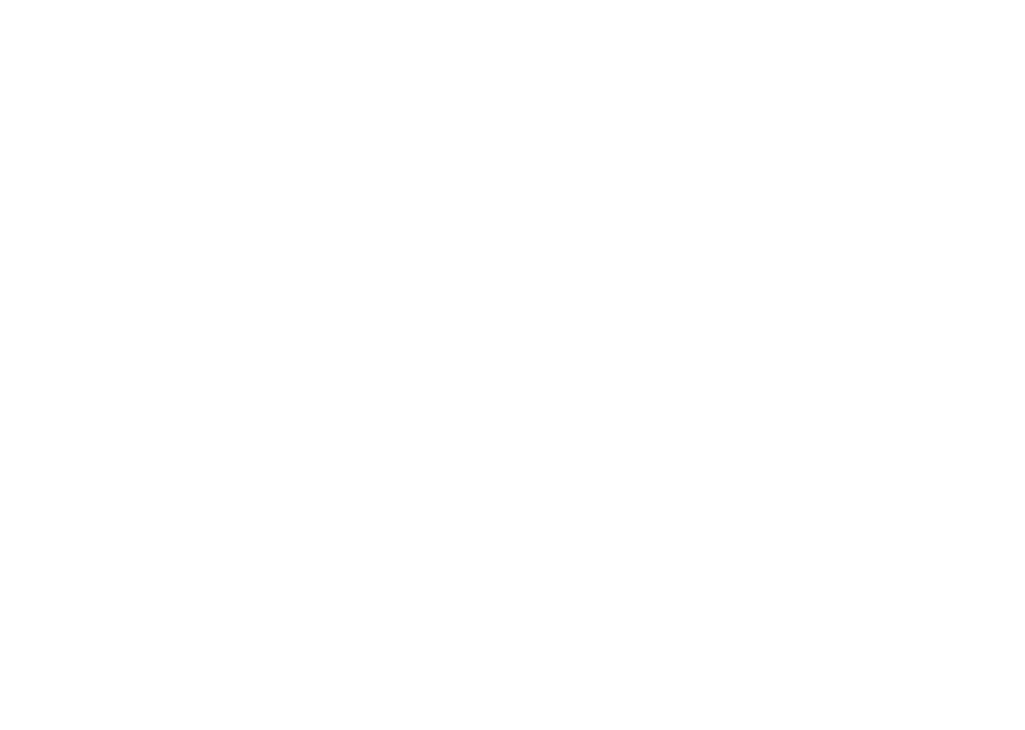
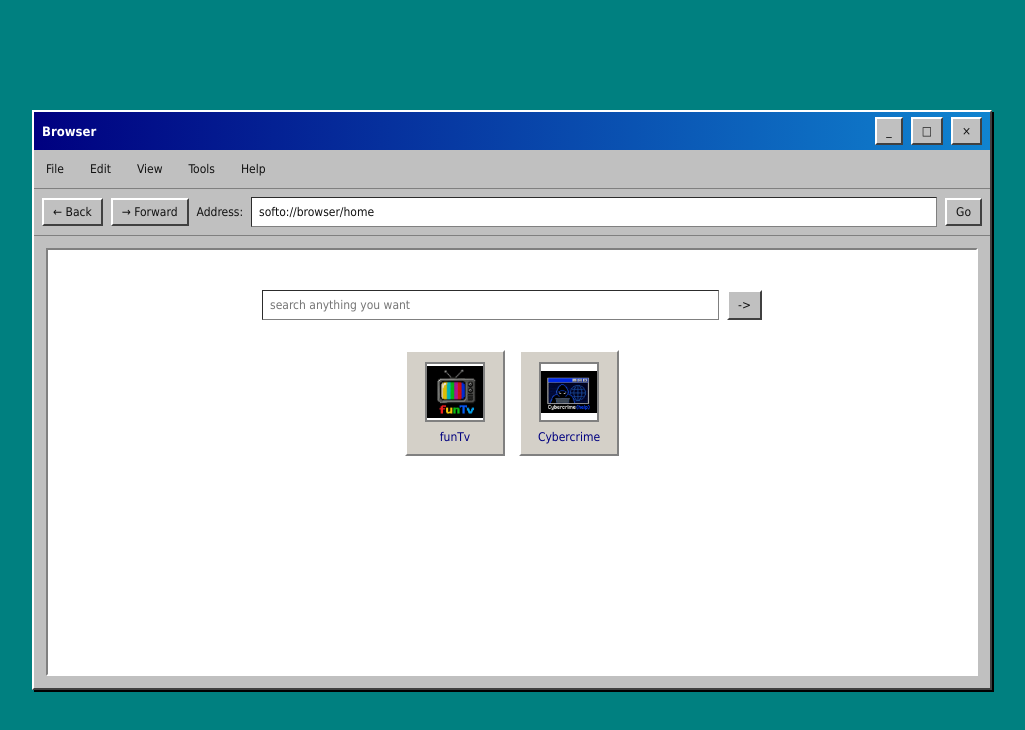
Before and after one commit to VanshWebDevloper/I-Agree, a plain HTML site: page apps/browser.html in a window 1280 px wide. Shown: the whole page, without its empty margins (128-1153 px from the left). Drawn offline with Linux system fonts and the light colour scheme.

Commit message:
Completed fictional fake store and browser and complete installation of chatbot first i will prepare every webpages and stuff and then work on adding story in it.

```diff
--- a/apps/browser.html
+++ b/apps/browser.html
@@ -4,8 +4,52 @@
   <meta charset="UTF-8">
   <meta name="viewport" content="width=device-width, initial-scale=1.0">
   <title>I Agree - Browser</title>
+  <link rel="stylesheet" href="../css/browser.css">
 </head>
 <body>
-
+  <main class="window">
+    <header class="title-bar">
+      <div class="title">Browser</div>
+      <div class="window-controls">
+        <button>_</button>
+        <button>□</button>
+        <a href="../desktop.html">×</a>
+      </div>
+    </header>
+    <nav class="menu-bar">
+      <span>File</span>
+      <span>Edit</span>
+      <span>View</span>
+      <span>Tools</span>
+      <span>Help</span>
+    </nav>
+    <section class="toolbar">
+      <button class="toolbar-button">← Back</button>
+      <button class="toolbar-button">→ Forward</button>
+      <div class="address">
+        <span>Address:</span>
+        <div class="address-field">softo://browser/home</div>
+      </div>
+      <button class="toolbar-button">Go</button>
+    </section>
+    <section class="homepage">
+      <form class="url-bar">
+        <input name="searchBar" type="text" placeholder="search anything you want">
+        <button type="submit" class="search">-></button>
+      </form>
+      <div class="shortcut-urls">
+        <div class="icon" id="ott">
+          <a href="#">
+            <img src="../images/funTv.jpg"
+            <span>funTv</span></a>
+        </div>
+        <div class="icon" id="report">
+          <a href="#">
+            <img src="../images/cybercrime.jpg">
+            <span>Cybercrime</span></a>
+        </div>
+      </div>
+    </section>
+  </main>
 </body>
 </html>
--- a/css/browser.css
+++ b/css/browser.css
@@ -0,0 +1,198 @@
+* {
+  margin: 0;
+  padding: 0;
+  box-sizing: border-box;
+}
+
+:root {
+  font: 12px Tahoma, Verdana,sans-serif;
+  color: #111;
+}
+
+body{
+  min-height: 100vh;
+  padding: 20px;
+  display: flex;
+  justify-content: center;
+  align-items: center;
+  background: #008080;
+}
+
+button,input {
+  font:inherit;
+}
+
+button {
+  cursor: pointer;
+  color: #111;
+}
+
+.window {
+  width: 100%;
+  max-width: 960px;
+  min-height: 580px;
+  display: flex;
+  flex-direction: column;
+  background: #c0c0c0;
+  border: 2px solid #fff;
+  border-right-color: #404040;
+  border-bottom-color: #404040;
+  box-shadow: 2px 2px #000;
+}
+
+.title-bar {
+  padding: 5px 8px;
+  background: linear-gradient(90deg, #000080, #1084d0);
+  color: white;
+  display: flex;
+  align-items: center;
+  justify-content: space-between;
+}
+
+.title {
+  font-size: 13px;
+  font-weight: bold;
+}
+
+.window-controls, .toolbar, .address {
+  display: flex;
+  align-items: center;
+  gap: 8px;
+}
+
+.window-controls button, .window-controls a, .toolbar-button, .search {
+  padding: 5px 9px;
+  background: #c0c0c0;
+  color: #111;
+  text-decoration: none;
+  border: 2px solid #fff;
+  border-right-color: #404040;
+  border-bottom-color: #404040;
+}
+
+button:active {
+  border-color: #404040 #fff #fff #404040;
+}
+
+.menu-bar, .toolbar {
+  padding: 8px;
+  border-bottom: 1px solid #808080;
+}
+
+.menu-bar {
+  display: flex;
+  gap: 18px;
+}
+
+.menu-bar span {
+  padding: 4px;
+}
+
+.menu-bar span:hover {
+  background: #000080;
+  color: white;
+}
+
+.address {
+  flex: 1;
+  min-width: 0;
+}
+
+.address-field {
+  flex: 1;
+  padding: 7px;
+  background: white;
+  border: 1px inset #808080;
+  overflow: hidden;
+  white-space: nowrap;
+}
+
+.homepage {
+  flex: 1;
+  margin: 12px;
+  padding: 40px 16px;
+  display: flex;
+  flex-direction: column;
+  align-items: center;
+  gap: 30px;
+  background: white;
+  border: 2px solid #808080;
+  border-right-color: white;
+  border-bottom-color: white;
+}
+
+.url-bar {
+  width: 100%;
+  max-width: 500px;
+  display: flex;
+  gap: 8px;
+}
+
+.url-bar input {
+  flex: 1;
+  min-width: 0;
+  padding: 7px;
+  background: white;
+  border: 1px inset #808080;
+}
+
+.shortcut-urls {
+  display: flex;
+  flex-wrap: wrap;
+  justify-content: center;
+  gap: 14px;
+}
+
+.icon {
+  width: 100px;
+  padding: 10px;
+  background: #d4d0c8;
+  border: 2px solid #fff;
+  border-right-color: #808080;
+  border-bottom-color: #808080;
+}
+
+.icon a {
+  display: flex;
+  flex-direction: column;
+  align-items: center;
+  gap: 8px;
+  color: #000080;
+  text-decoration: none;
+}
+
+.icon a:hover {
+  background: #000080;
+  color: #fff;
+}
+
+.icon img {
+  width: 60px;
+  height: 60px;
+  object-fit: contain;
+  background: #fff;
+  border: 2px solid #808080;
+}
+
+@media (max-width: 600px) {
+  body {
+    padding: 8px;
+    align-items: flex-start;
+  }
+
+  .window {
+    min-height: calc(100vh - 16px);
+  }
+
+  .toolbar {
+    flex-wrap: wrap;
+  }
+
+  .address {
+    flex-basis: 100%;
+  }
+
+  .homepage {
+    padding: 24px 12px;
+  }
+}
--- a/css/desktop.css
+++ b/css/desktop.css
@@ -72,10 +72,12 @@
 
   top: 5%;
   left: 4%;
+  height: 90%;
 
   display: flex;
   flex-direction: column;
-align-items: center;
+  flex-wrap: wrap;
+  align-content: flex-start;
 
   gap: 14px;
 }
```
Also changed, not shown: apps/store.html (+1 -0 lines), desktop.html (+1 -1 lines), js/apps.js (added, +55 -0 lines), images/cybercrime.jpg (added), images/funTv.jpg (added), 1 other file. Lines whose indentation alone changed are shown as unchanged.
